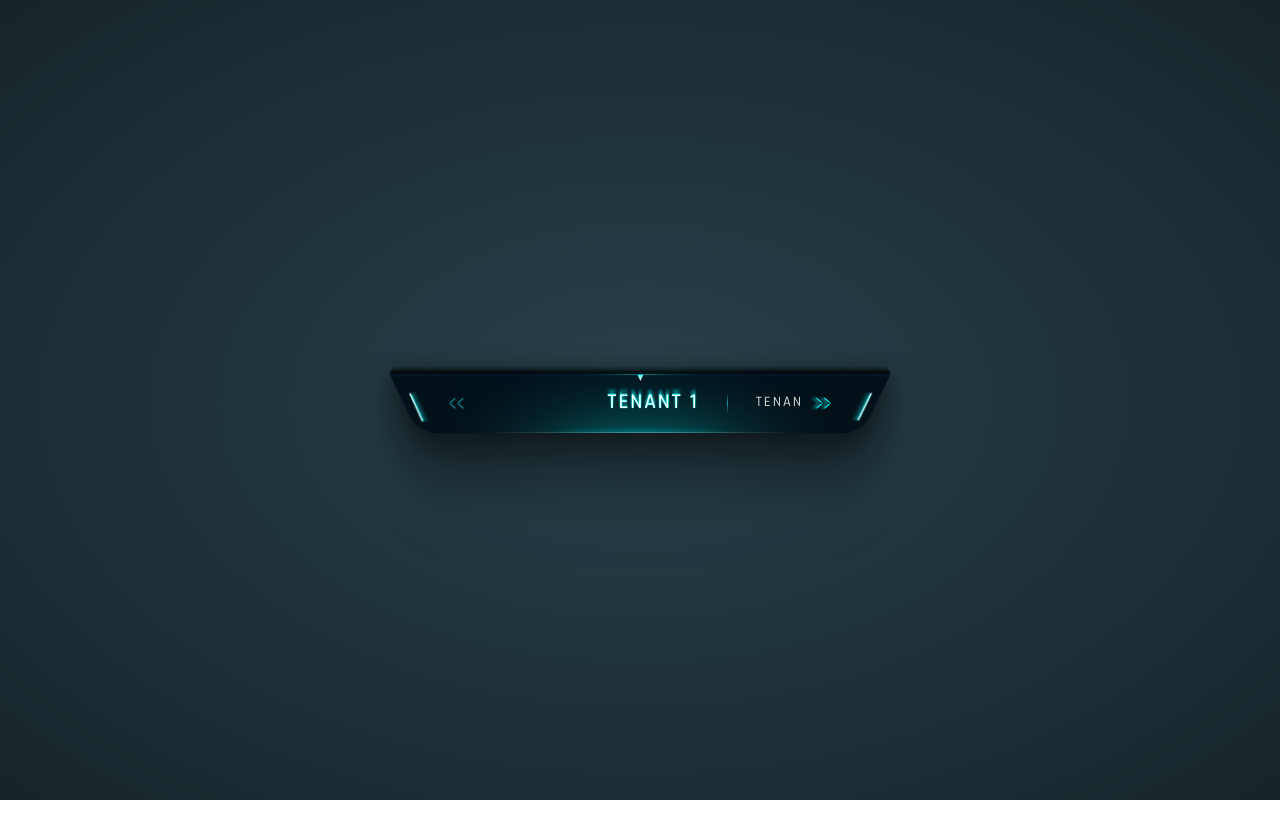
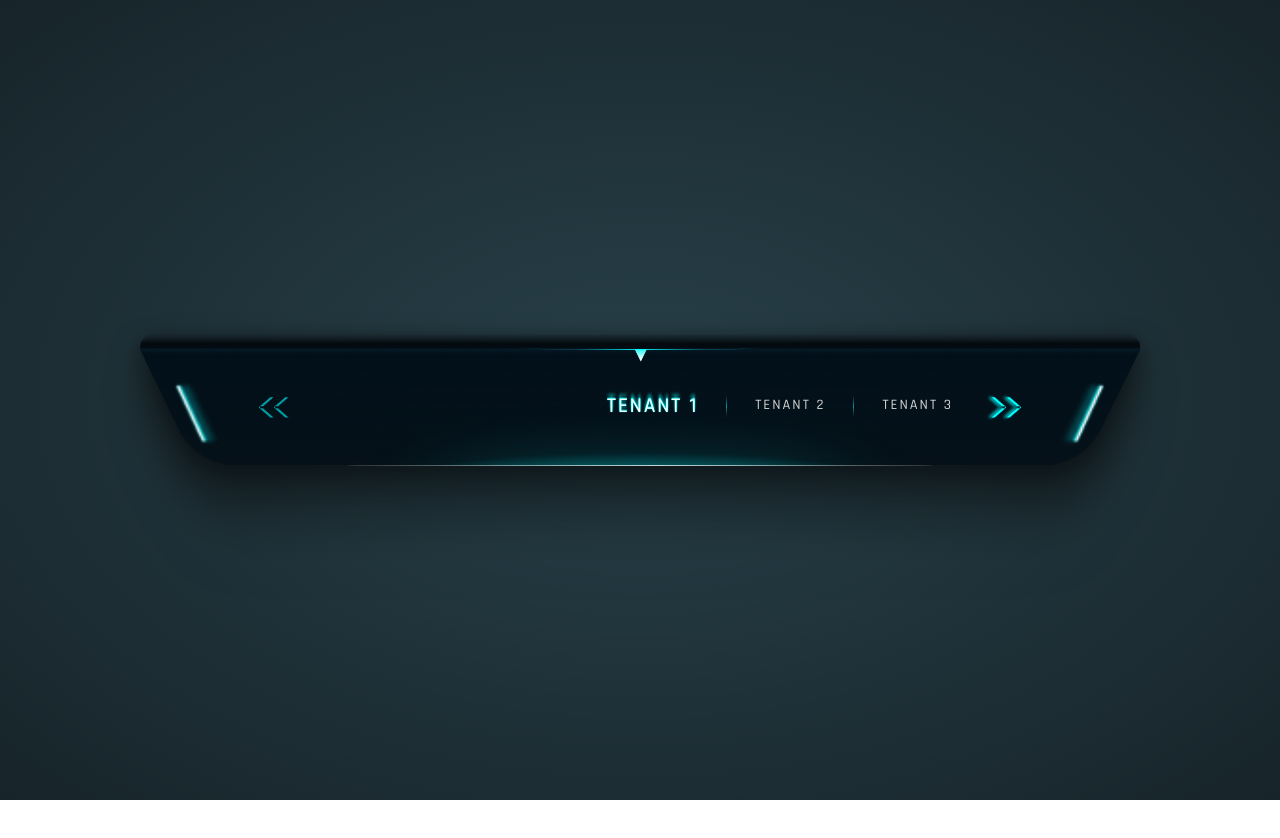
Before and after one commit to hiTushar/mf-components, a React (Vite) app: page / in a window 1280 px wide. Shown: the top 838 px of the page. Before the commit the page ends 800 px from the top, so only its background shows below. Built offline with nearby package versions, Linux system fonts and the light colour scheme.

Commit message:
Change dimension

```diff
--- a/src/App.css
+++ b/src/App.css
@@ -7,8 +7,8 @@
 }
 
 .container {
-  width: 500px;
-  height: 500px;
+  width: 1000px;
+  height: 900px;
   display: flex;
   justify-content: center;
   align-items: center;
```
